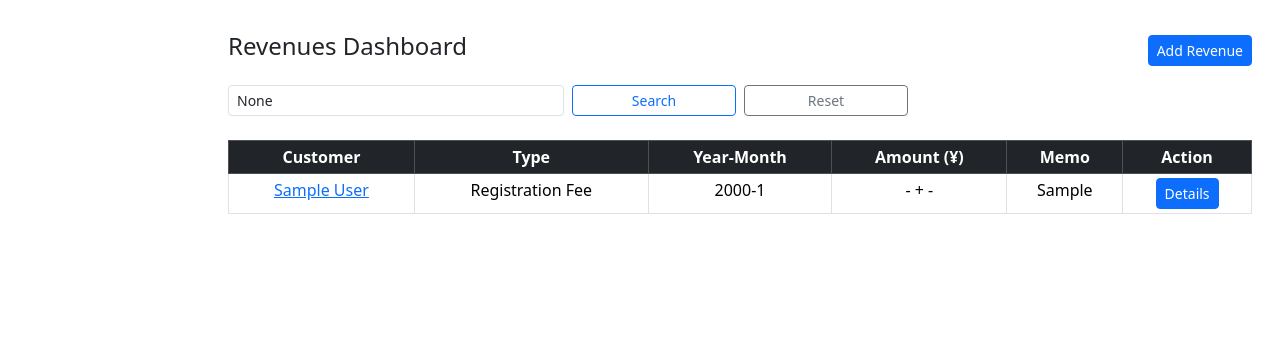
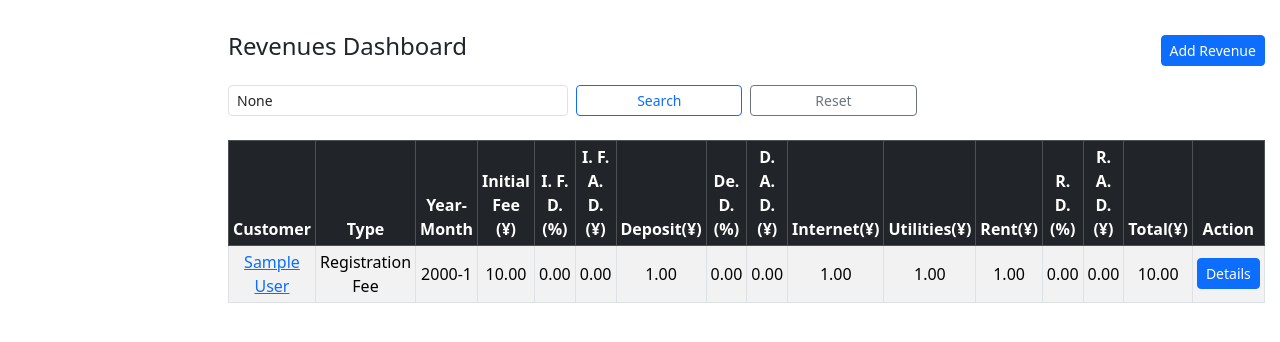
Before and after one commit to jadhikari/docker-fistail-home, a Django app: page /finance/revenues/ in a window 1280 px wide. Shown: the part 50-392 px from the top of the page. Run offline with Django 5.2, Linux system fonts and the light colour scheme; tables that the repository leaves empty hold one stand-in row (values such as "Sample post"); one stand-in notice (Sample message) is shown.

Commit message:
update the view and make edit input field

```diff
--- a/backend/finance/models.py
+++ b/backend/finance/models.py
@@ -94,8 +94,17 @@ class Revenue(TimeStampedUserModel):
         if self.rent and self.rent_discount_percent is not None:
             self.rent_after_discount = self.rent * (Decimal(1) - self.rent_discount_percent / Decimal(100))
 
-        if self.title == 'rent' and self.internet is not None and self.utilities is not None and self.rent_after_discount is not None:
-            self.total_amount = self.rent_after_discount + self.internet + self.utilities
+
+        # Safely calculate total_amount
+        rent_total = (self.rent_after_discount or Decimal("0")) + (self.internet or Decimal("0")) + (self.utilities or Decimal("0"))
+        registration_total = (self.deposit_after_discount or Decimal("0")) + (self.initial_fee_after_discount or Decimal("0"))
+
+        if self.title == 'rent':
+            self.total_amount = rent_total
+        elif self.title == 'registration_fee':
+            self.total_amount = registration_total
+        else:
+            self.total_amount = Decimal("0")
 
         super().save(*args, **kwargs)
 
--- a/backend/finance/templates/finance/revenues_dashboard.html
+++ b/backend/finance/templates/finance/revenues_dashboard.html
@@ -35,50 +35,64 @@
     </form>
 
     <!-- Revenue Table -->
-    <table class="table table-sm table-bordered text-center">
-        <thead class="table-dark">
+    <div class="table-responsive" style="max-height: 80vh; overflow-y: auto;">
+        <table class="table table-sm table-bordered text-center align-middle table-striped w-100">
+            <thead class="table-dark sticky-top" style="top: 0; z-index: 10;">
                 <tr>
                     <th>Customer</th>
                     <th>Type</th>
                     <th>Year-Month</th>
-                <th>Amount (¥)</th>
-                <th>Memo</th>
+                    <th>Initial Fee (¥)</th>
+                    <th>I. F. D.(%)</th>
+                    <th>I. F. A. D.(¥)</th>
+                    <th>Deposit(¥)</th>
+                    <th>De. D.(%)</th>
+                    <th>D. A. D.(¥)</th>
+                    <th>Internet(¥)</th>
+                    <th>Utilities(¥)</th>
+                    <th>Rent(¥)</th>
+                    <th>R. D.(%)</th>
+                    <th>R. A. D.(¥)</th>
+                    <th>Total(¥)</th>
                     <th>Action</th>
                 </tr>
             </thead>
             <tbody>
                 {% for revenue in revenues %}
                 <tr>
-                <td>
-                    <a href="{% url 'customer:customer_detail' revenue.customer.id %}">{{ revenue.customer.name }}</a>
-                </td>
+                    <td><a href="{% url 'customer:customer_detail' revenue.customer.id %}">{{ revenue.customer.name }}</a></td>
                     <td>{{ revenue.get_title_display }}</td>
                     <td>{{ revenue.year }}-{{ revenue.month }}</td>
-                <td>
-                    {% if revenue.title == 'registration_fee' %}
-                        {{ revenue.deposit_after_discount|default:"-" }} + {{ revenue.initial_fee_after_discount|default:"-" }}
-                    {% elif revenue.title == 'rent' %}
-                        {{ revenue.internet|default:"-" }} + {{ revenue.utilities|default:"-" }}
-                        {% if revenue.rent_after_discount %}
-                            + {{ revenue.rent_after_discount|default:"-" }}
-                        {% else %}
-                            + {{ revenue.rent|default:"-" }}
-                        {% endif %}
-                    {% endif %}
-                </td>
-                <td>{{ revenue.memo|truncatechars:30 }}</td>
+
+                    <td>{{ revenue.initial_fee|default_if_none:"-" }}</td>
+                    <td>{{ revenue.initial_fee_discount_percent|default_if_none:"-" }}</td>
+                    <td>{{ revenue.initial_fee_after_discount|default_if_none:"-" }}</td>
+
+                    <td>{{ revenue.deposit|default_if_none:"-" }}</td>
+                    <td>{{ revenue.deposit_discount_percent|default_if_none:"-" }}</td>
+                    <td>{{ revenue.deposit_after_discount|default_if_none:"-" }}</td>
+
+                    <td>{{ revenue.internet|default_if_none:"-" }}</td>
+                    <td>{{ revenue.utilities|default_if_none:"-" }}</td>
+                    <td>{{ revenue.rent|default_if_none:"-" }}</td>
+                    <td>{{ revenue.rent_discount_percent|default_if_none:"-" }}</td>
+                    <td>{{ revenue.rent_after_discount|default_if_none:"-" }}</td>
+
+                    <td>{{ revenue.total_amount|default_if_none:"-" }}</td>
                     <td>
                         <a href="{% url 'finance:revenue_detail' revenue.pk %}" class="btn btn-sm btn-primary">Details</a>
                     </td>
                 </tr>
                 {% empty %}
-            <tr><td colspan="6">No revenue records available.</td></tr>
+                <tr><td colspan="16">No revenue records available.</td></tr>
                 {% endfor %}
             </tbody>
         </table>
     </div>
+</div>
+
 <script>
-    // Auto-dismiss messages after 5 seconds
+    // Auto-dismiss messages after 4 seconds
     setTimeout(() => {
         const alerts = document.querySelectorAll('.auto-dismiss');
         alerts.forEach(alert => {
--- a/backend/finance/views.py
+++ b/backend/finance/views.py
@@ -6,17 +6,17 @@ from .forms import RevenueForm
 from django.core.mail import EmailMultiAlternatives
 from django.template.loader import render_to_string
 from django.urls import reverse
-from decimal import Decimal
+from decimal import Decimal, InvalidOperation
 from django.contrib import messages
 
 
 def revenues(request):
     query = request.GET.get('q')
-    revenues = Revenue.objects.select_related('customer').order_by('-year', '-month')
+    revenues = Revenue.objects.select_related('customer').order_by('-id')
 
     if query:
         revenues = revenues.filter(customer__name__icontains=query)
-
+    # print(revenues.internet)
     return render(request, 'finance/revenues_dashboard.html', {
         'revenues': revenues,
         'q': query,
@@ -74,7 +74,7 @@ def monthly_rent(request, customer_id):
     )
 
     if request.method == "POST":
-        month_input = request.POST.get("rent_month")  # e.g., "2025-06"
+        month_input = request.POST.get("rent_month")
         if not month_input:
             messages.error(request, "Payment month is required.")
             return redirect(request.path)
@@ -82,19 +82,25 @@ def monthly_rent(request, customer_id):
         year, month = map(int, month_input.split("-"))
 
         try:
-            rent_discount_percent = Decimal(request.POST.get("rent_discount_percent") or "0")
-        except:
-            rent_discount_percent = Decimal("0")
-
-        base_rent = customer_details.unit.hostel.rent or Decimal("0")
-        internet_fee = customer_details.unit.hostel.internet_fee or Decimal("0")
-        utilities_fee = customer_details.unit.hostel.utilities_fee or Decimal("0")
+            base_rent = Decimal(request.POST.get("rent", "0"))
+            internet_fee = Decimal(request.POST.get("internet", "0"))
+            utilities_fee = Decimal(request.POST.get("utilities", "0"))
+            rent_discount_percent = Decimal(request.POST.get("rent_discount_percent", "0"))
+        except InvalidOperation:
+            messages.error(request, "Invalid numeric values in the form.")
+            return redirect(request.path)
 
         rent_after_discount = base_rent * (Decimal(1) - rent_discount_percent / Decimal(100))
         total_amount = rent_after_discount + internet_fee + utilities_fee
 
+        memo = request.POST.get("memo", "").strip()
+
+        if rent_discount_percent > 0 and not memo:
+            messages.error(request, "Memo is required when a discount is applied.")
+            return redirect(request.path)
+
         revenue, created = Revenue.objects.get_or_create(
-            title="Hostel Monthly Rent",
+            title="rent",
             customer=customer_details.customer,
             year=year,
             month=month,
@@ -105,6 +111,7 @@ def monthly_rent(request, customer_id):
                 "internet": internet_fee,
                 "utilities": utilities_fee,
                 "total_amount": total_amount,
+                "memo": memo,
                 "created_by": request.user,
                 "updated_by": request.user,
             }
@@ -113,7 +120,6 @@ def monthly_rent(request, customer_id):
         if not created:
             messages.warning(request, "Rent payment for this month already exists.")
         else:
-            # ✅ Send confirmation email
             customer = revenue.customer
             if customer and customer.email:
                 subject = 'Rent Payment Notification - Fishtail'
```
Also changed, not shown: backend/accounts/views.py (+7 -2 lines), backend/finance/templates/finance/monthly_rent.html (+36 -11 lines). Lines whose indentation alone changed are shown as unchanged.
